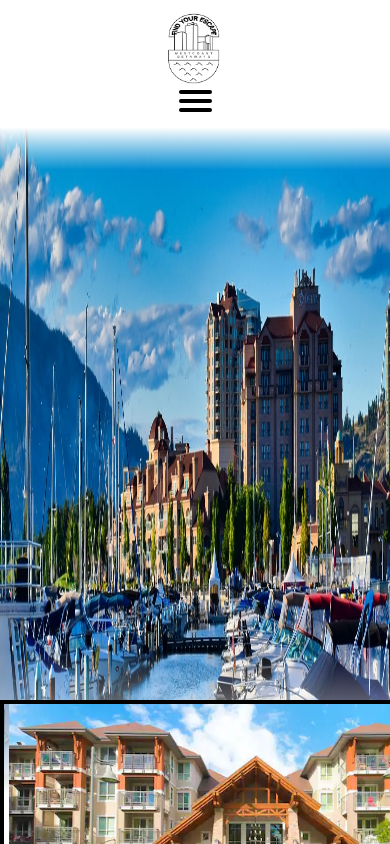
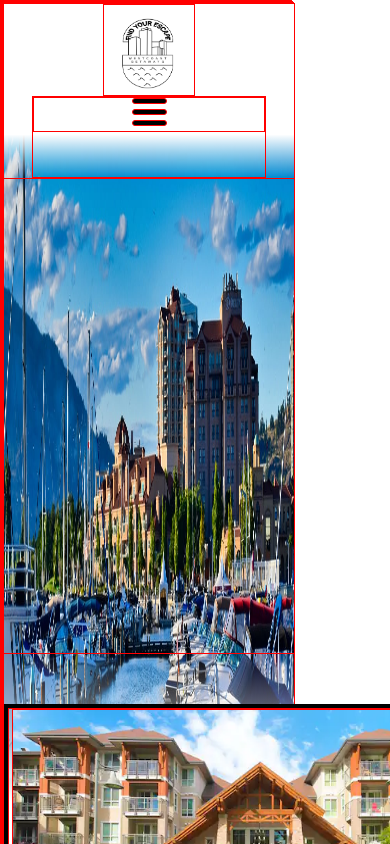
Before and after one commit to jeremiefrancisco/wcg.github.io, a plain HTML site: page kelowna-page-1.html in a window 390 px wide. Shown: the top 844 px of the page. Drawn offline with Linux system fonts and the light colour scheme.

Commit message:
Add files via upload

```diff
--- a/style.css
+++ b/style.css
@@ -708,7 +708,10 @@ FOOTER-9 RELATED
 /*
 IPHONE CSS
 */
-@media (max-width: 900px) {
+@media (max-width: 600px) {
+  * {
+    border: 1px solid red;
+  }
   #menuToggle
   {
     display: block;
@@ -794,7 +797,7 @@ IPHONE CSS
     text-align: center;
     display: grid;
     grid-template-rows: 100px 100px 100px 100px 100px;
-    width: 100%;
+    width: 190px;
     height: 100%;
     margin: 0px 0 0 -100px;
     position: fixed;
@@ -810,9 +813,33 @@ IPHONE CSS
   {
     transform: none;
   }
+  html {
+    width: 290px;
+  }
+  body {
+    min-width: 290px;
+  }
+  #full-nav {
+    width: 290px;
+  }
+  #img-slideshow {
+    width: 290px;
+  }
+  #slideshow-header {
+    display: none;
+  }
+  #full-landing {
+    width: 290px;
+  }
+  body {
+    height: 1500px;
+    width: 290px;
+  }
   #footer-0 {
     display: block;
     height: 400px;
+    width: 290px;
+    top: 900px;
   }
   .properties {
     top: 650px;
```
Also changed, not shown: index.html (+3 -2 lines).
